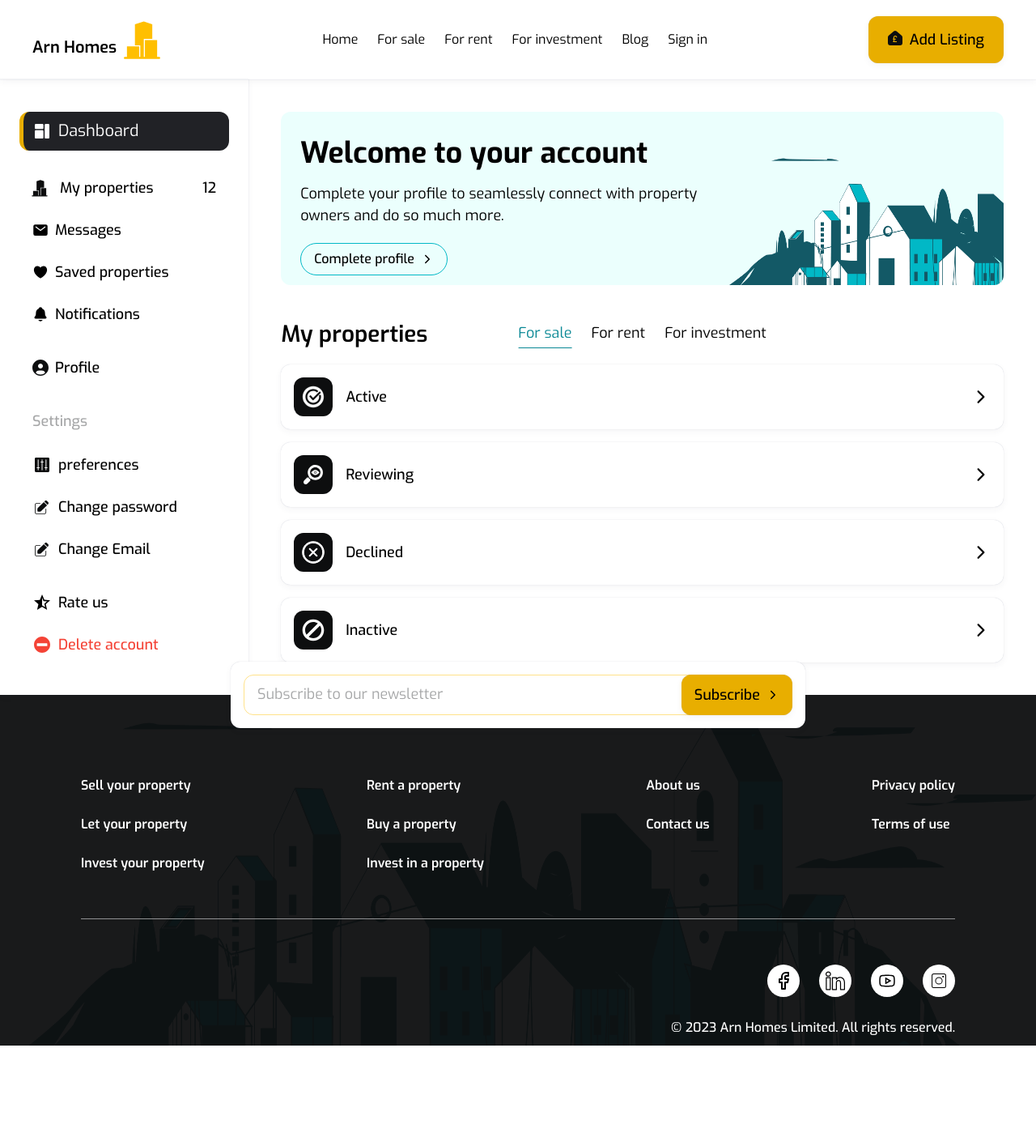
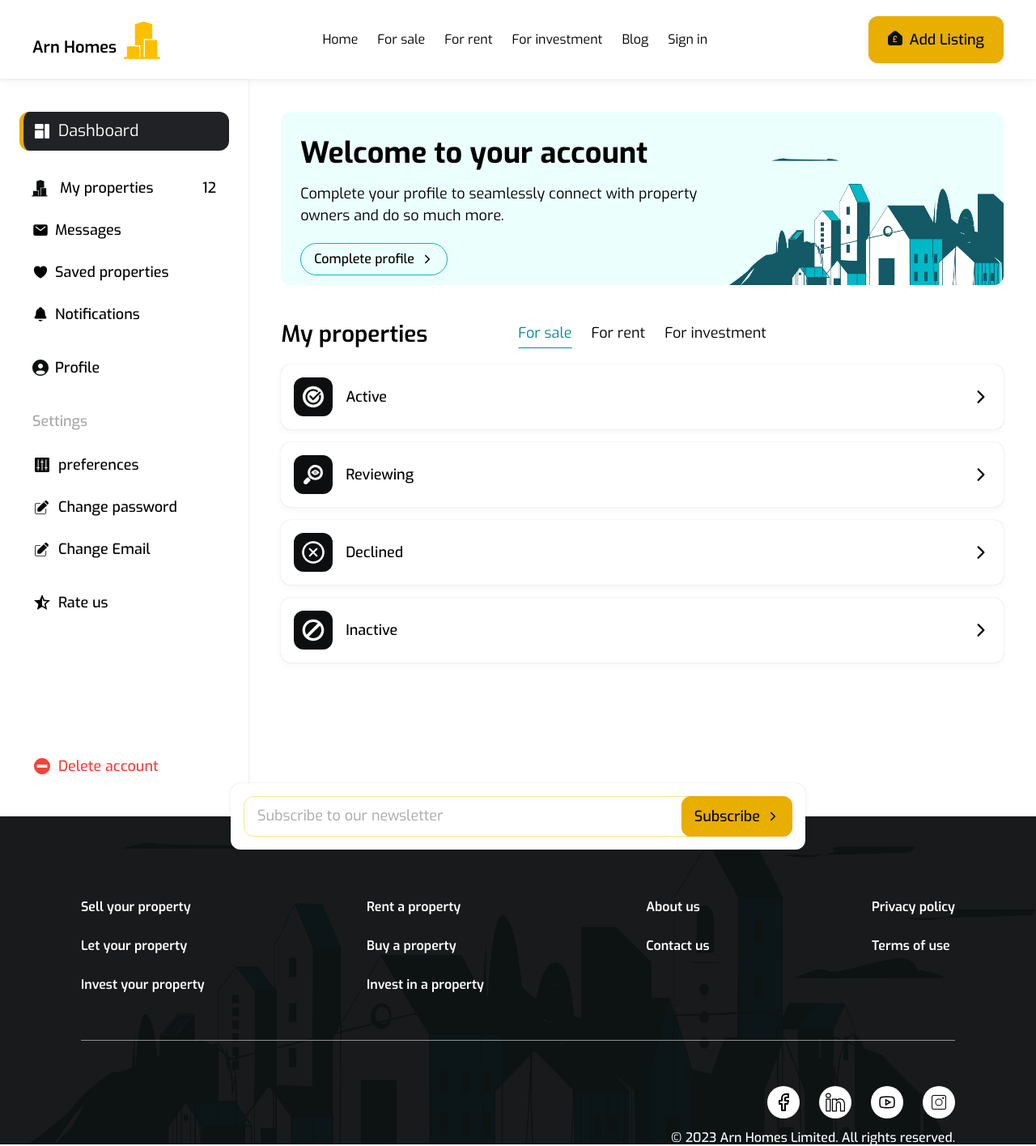
Before and after one commit to Aser-Essa/arn_homes, a Next.js app: page /account in a window 1280 px wide. Shown: the whole page at 81% size. Before the commit the page ends 1291 px from the top, so only its background shows below. Built offline with nearby package versions, Linux system fonts and the light colour scheme; no server answers.

Commit message:
add My Properties Page

```diff
--- a/app/(dashboard)/account/page.tsx
+++ b/app/(dashboard)/account/page.tsx
@@ -9,7 +9,7 @@ export default async function page(props: { searchParams: SearchParams }) {
   const searchParamsValues = await props.searchParams;
 
   return (
-    <Container className="w-full overflow-y-scroll !p-0 md:w-[76vw] md:!p-10">
+    <Container className="mb-[150px] w-full overflow-y-scroll !p-0 md:w-[76vw] md:!p-10">
       <div className="block md:hidden">
         <CompleteProfileBanner />
       </div>
--- a/components/FirstArticle.tsx
+++ b/components/FirstArticle.tsx
@@ -20,7 +20,7 @@ export default function FirstArticle({ article }: FirstArticleType) {
             <Image src={image} fill alt="image" className="rounded-l-[20px]" />
           </div>
           <div className={"flex-1 space-y-5 p-6"}>
-            <p className="text-[36px] font-semibold leading-[44px]">{title}</p>
+            <p className="text-[36px] font-semibold leading-none">{title}</p>
             <p className="line-clamp-[9]">{paragraphs?.at(0)?.paragraph}</p>
             <div className="flex max-h-20 min-h-20 items-center gap-2.5">
               <div className="flex h-20 w-20 items-center justify-center rounded-full bg-scooter-900 text-2xl font-bold text-shades-off-white">
--- a/components/Footer.tsx
+++ b/components/Footer.tsx
@@ -97,7 +97,7 @@ export default function Footer() {
                 <CiInstagram className="h-6 w-6" />
               </Link>
             </div>
-            <p className="text-end font-medium leading-[44px] text-shades-white">
+            <p className="text-end font-medium leading-none text-shades-white">
               &copy; 2023 Arn Homes Limited. All rights reserved.
             </p>
           </div>
--- a/components/HeroSection.tsx
+++ b/components/HeroSection.tsx
@@ -25,10 +25,10 @@ export default function HeroSection({
       <div className="relative z-[1000] w-[95%] space-y-10 pb-20 sm:w-[90%]">
         <BreadcrumbCustom pathArray={pathArray} />
         <div className="space-y-2">
-          <p className="text-[clamp(38px,6vw,64px)] font-bold leading-[min(auto,88px)]">
+          <p className="text-[clamp(38px,6vw,64px)] font-bold leading-none">
             {title}
           </p>
-          <p className="text-[clamp(20px,3vw,28px)] font-semibold leading-[min(auto,36px)]">
+          <p className="text-[clamp(20px,3vw,28px)] font-semibold leading-none">
             {slogan}
           </p>
         </div>
--- a/components/SignInForm.tsx
+++ b/components/SignInForm.tsx
@@ -16,7 +16,7 @@ export default function SignInForm() {
             <>
               <SignIn.Step name="start" className="space-y-10">
                 <div className="space-y-2.5">
-                  <p className="text-[clamp(26px,3vw,36px)] font-semibold xl:leading-[44px]">
+                  <p className="text-[clamp(26px,3vw,36px)] font-semibold xl:leading-none">
                     Welcome to Arn Homes.
                     <br /> Sign in to enjoy much more{" "}
                   </p>
--- a/components/UserPropertyInfoCard.tsx
+++ b/components/UserPropertyInfoCard.tsx
@@ -23,13 +23,13 @@ export default function UserPropertyInfoCard({
         <UserPropertyCardControl />
         <p
           className={cn(
-            "!mt-0 text-sm font-semibold sm:text-[36px] sm:leading-[44px]",
+            "!mt-0 text-sm font-semibold sm:text-[36px] sm:leading-none",
           )}
         >
           {formatPrice(price)}
         </p>
         <div className="space-y-1">
-          <p className="text-sm font-semibold text-scooter-900 sm:text-[28px]">
+          <p className="text-sm font-semibold leading-none text-scooter-900 sm:text-[28px]">
             {property_type}
           </p>
           <p className="text-sm sm:text-base">{state_address}</p>
```
